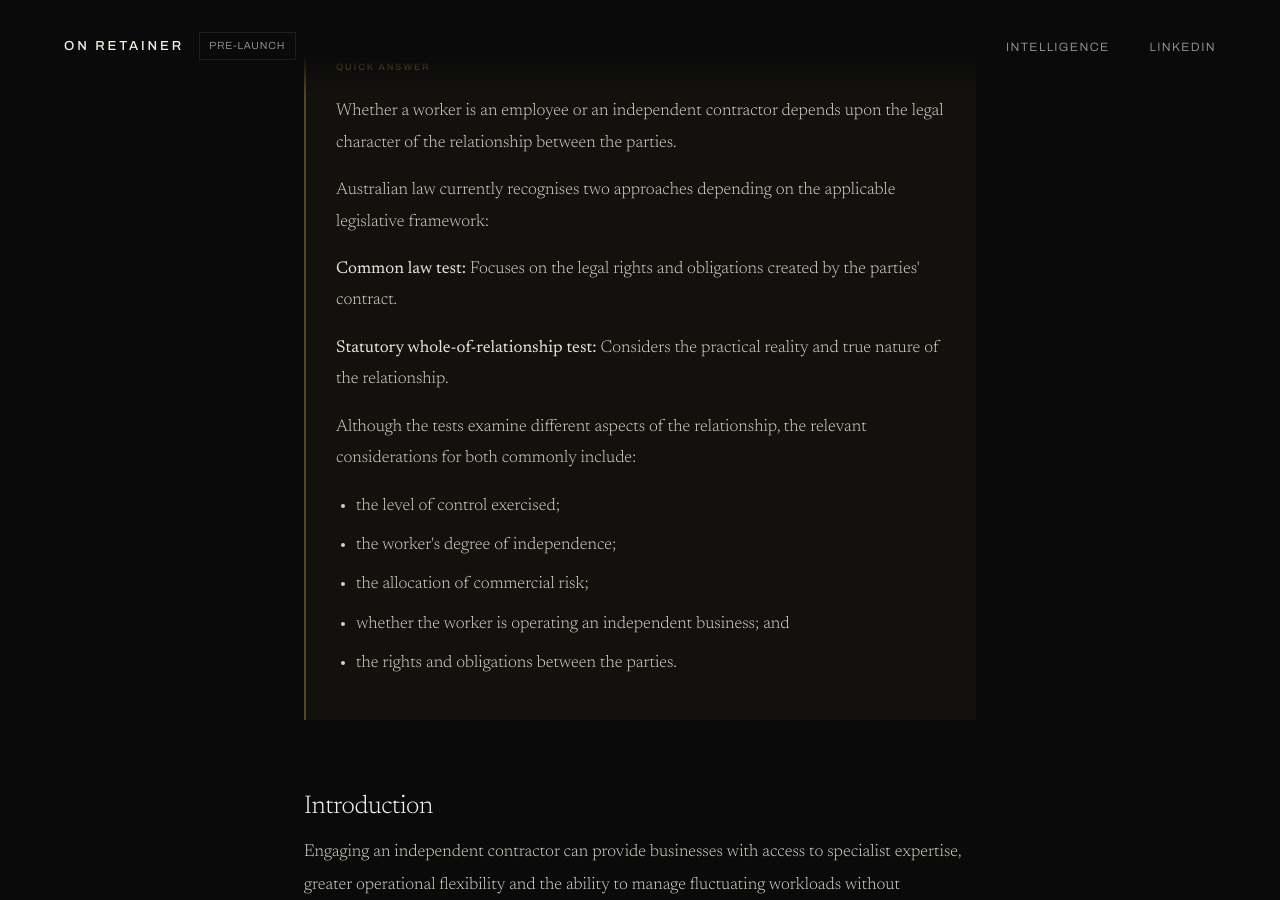
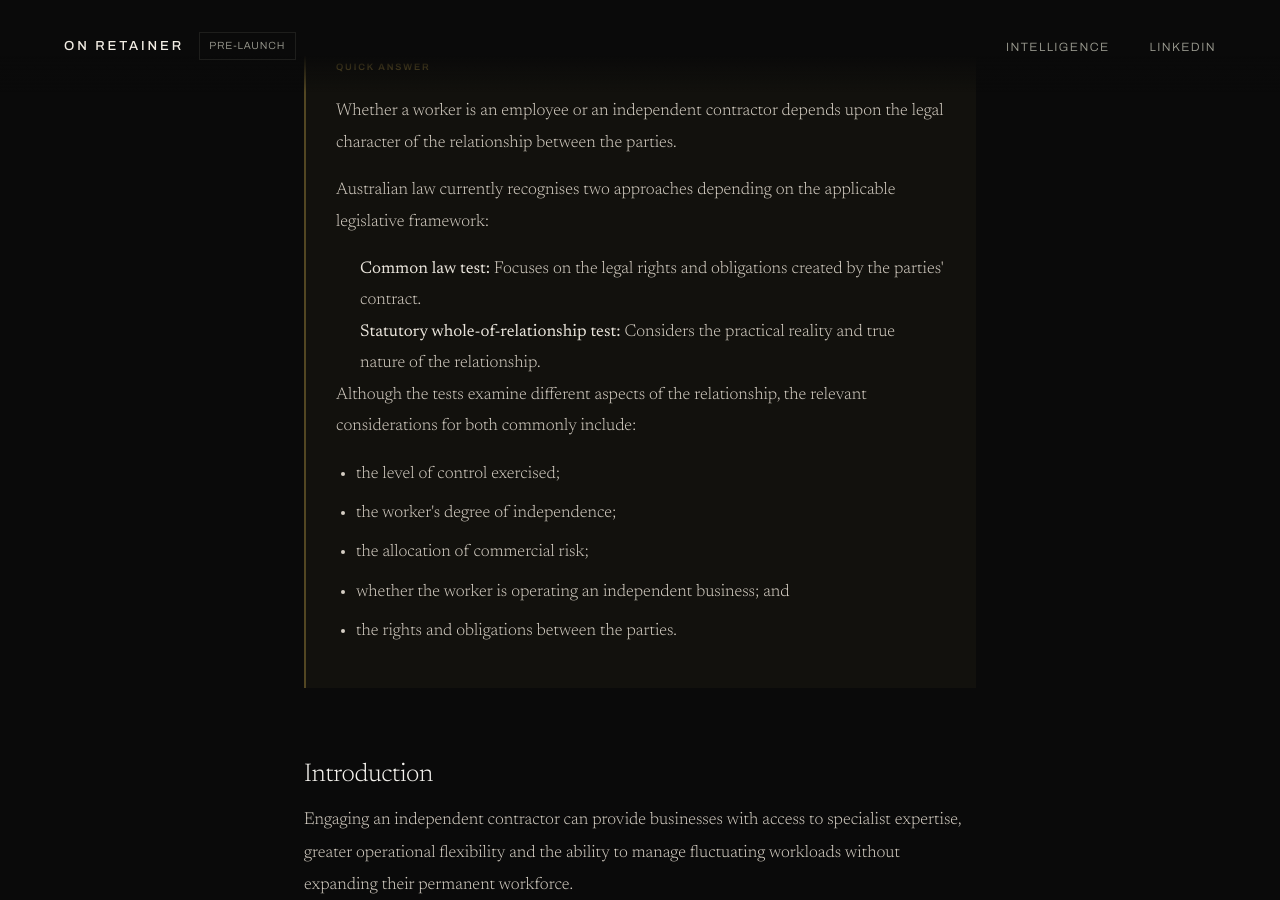
Before and after one commit to Syn-axe/solid-guacamole, a Jekyll site: the page built from _articles/independent-contractor-vs-employee.md, in a window 1280 px wide and 900 px high, scrolled down 718 px. Built offline with Jekyll 4.4.1, drawn with Linux system fonts in a browser that asks for light colours.

Commit message:
Update independent-contractor-vs-employee.md

```diff
--- a/_articles/independent-contractor-vs-employee.md
+++ b/_articles/independent-contractor-vs-employee.md
@@ -13,8 +13,12 @@ date: 2026-07-08
   <p class="quick-answer-label">Quick Answer</p>
   <p>Whether a worker is an employee or an independent contractor depends upon the legal character of the relationship between the parties.</p>
   <p>Australian law currently recognises two approaches depending on the applicable legislative framework:</p>
+  <div style="margin-left: 1.5rem;">
   <p><strong>Common law test:</strong> Focuses on the legal rights and obligations created by the parties' contract.</p>
+  </div>
+  <div style="margin-left: 1.5rem;">
   <p><strong>Statutory whole-of-relationship test:</strong> Considers the practical reality and true nature of the relationship.</p>
+  </div>
   <p>Although the tests examine different aspects of the relationship, the relevant considerations for both commonly include:</p>
    <ul>
     <li>the level of control exercised;</li>
```
